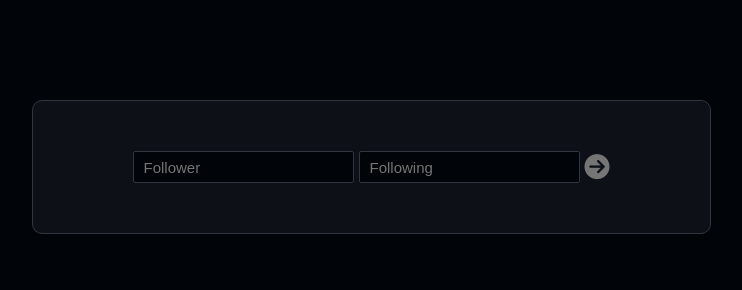
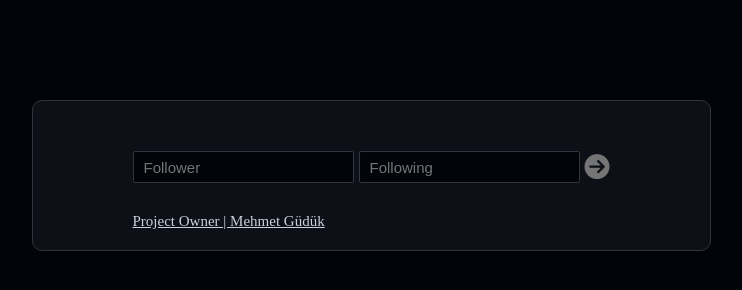
Before and after one commit to mehmetguduk/Spotify-Unfollowers, a plain HTML site: page index.html in a window 1280 px wide. Shown: the whole page, without its empty margins (269-1011 px from the left). Drawn offline with Linux system fonts and the light colour scheme; a web font is replaced by a local one.

Commit message:
Update index.html

```diff
--- a/index.html
+++ b/index.html
@@ -8,7 +8,9 @@
     <script src="https://kit.fontawesome.com/845e11152e.js" crossorigin="anonymous"></script>
     <link rel="stylesheet" href="style.css">
     <link rel="icon" type="image/png" href="spotify-unfollower.png">
-    <link href="https://fonts.googleapis.com/css2?family=Hind+Madurai:wght@400;500&family=Jura:wght@300;400;500;600;700&family=Raleway&display=swap" rel="stylesheet">
+    <link
+        href="https://fonts.googleapis.com/css2?family=Hind+Madurai:wght@400;500&family=Jura:wght@300;400;500;600;700&family=Raleway&display=swap"
+        rel="stylesheet">
     <title>Spotify Unfollowers</title>
 </head>
 
@@ -27,6 +29,10 @@
                 <ul class="unfollowers">
                 </ul>
             </div>
+
+            <div class="project-owner">
+                <a href="https://github.com/mehmetguduk">Project Owner | Mehmet Güdük</a>
+            </div>
         </div>
     </div>
 
```
